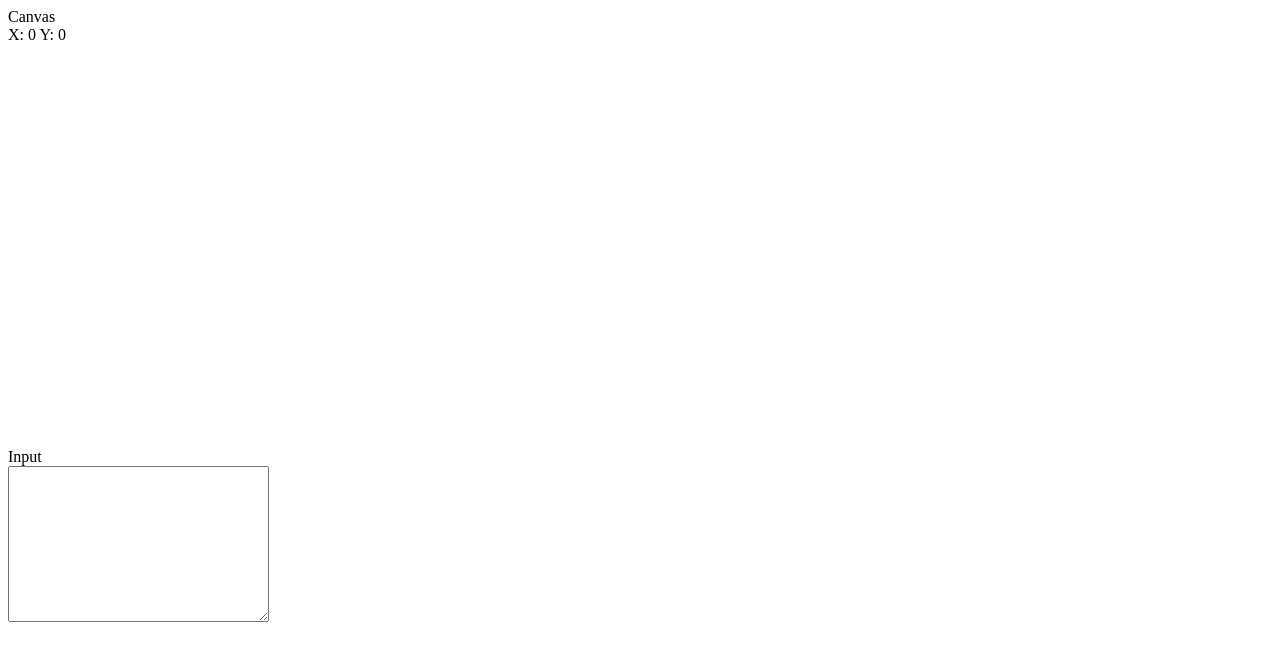
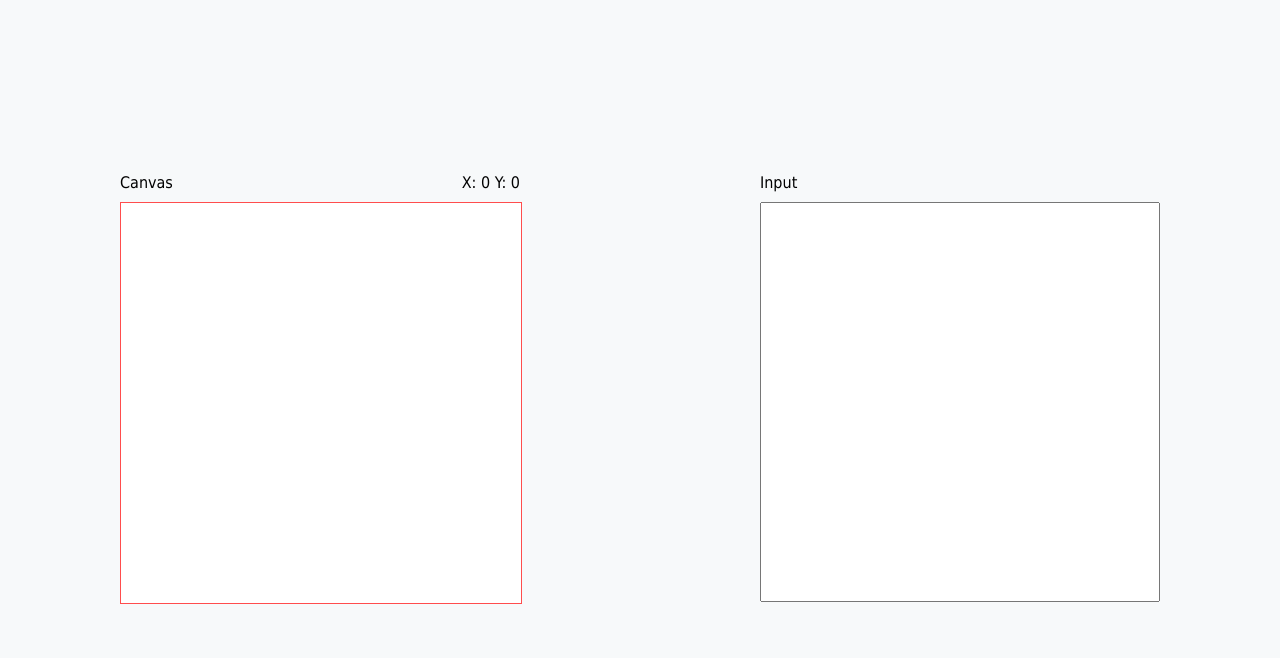
Before and after one commit to dowellkin/turtle, a plain HTML site: page index.html in a window 1280 px wide. Drawn offline with Linux system fonts and the light colour scheme.

Commit message:
Add a little css

```diff
--- a/app.js
+++ b/app.js
@@ -0,0 +1,3 @@
+class turtle {
+
+}
--- a/index.html
+++ b/index.html
@@ -3,23 +3,24 @@
 <head>
 	<meta charset="UTF-8">
 	<meta name="viewport" content="width=device-width, initial-scale=1.0">
+	<link rel="stylesheet" href="styles.css">
 	<title>turtle</title>
 </head>
 <body>
 	<div class="wrapper">
-		<div class="canvas--wrapper">
-			<div class="title">
+		<div class="elem canvas">
+			<div class="title title__canvas">
 				<div class="canvas--title">Canvas</div>
 				<div class="canvas--coord">X: <span class="X">0</span> Y: <span class="Y">0</span></div>
 			</div>
 			<canvas class="canvas" width=400 height="400"></canvas>
 		</div>
 
-		<div class="text-aria--wrapper">
+		<div class="elem text-aria">
 			<div class="title">
 				<div class="text-aria--title">Input</div>
 			</div>
-			<textarea name="input" id="input" cols="30" rows="10"></textarea>
+			<textarea name="input" id="input" cols="50" rows="20"></textarea>
 		</div>
 	</div>
 </body>
--- a/styles.css
+++ b/styles.css
@@ -0,0 +1,52 @@
+html {
+	box-sizing: border-box;
+	font-family: Tahoma;
+}
+
+*, *::before, *::after{
+	box-sizing: inherit;
+}
+
+html, body {
+	margin: 0;
+	padding: 0;
+	height: 100%;
+}
+
+
+.wrapper {
+	display: flex;
+	align-items: center;
+	justify-content: space-around;
+	flex-wrap: wrap;
+	padding-top: 20px;
+	background-color: rgb(247, 249, 250);
+	height: 100%;
+}
+
+.elem{
+	height: 435px;
+	width: 400px;
+	margin: 0 25px 40px;
+}
+
+textarea {
+	resize: none;
+	width: 400px;
+	height: 400px;
+}
+
+.title__canvas{
+	display: flex;
+	justify-content: space-between;
+}
+
+.title{
+	margin-bottom: 10px;
+}
+
+canvas{
+	box-sizing: border-box;
+	border: 1px solid #ff4d4d;
+	background-color: #fff;
+}
```
